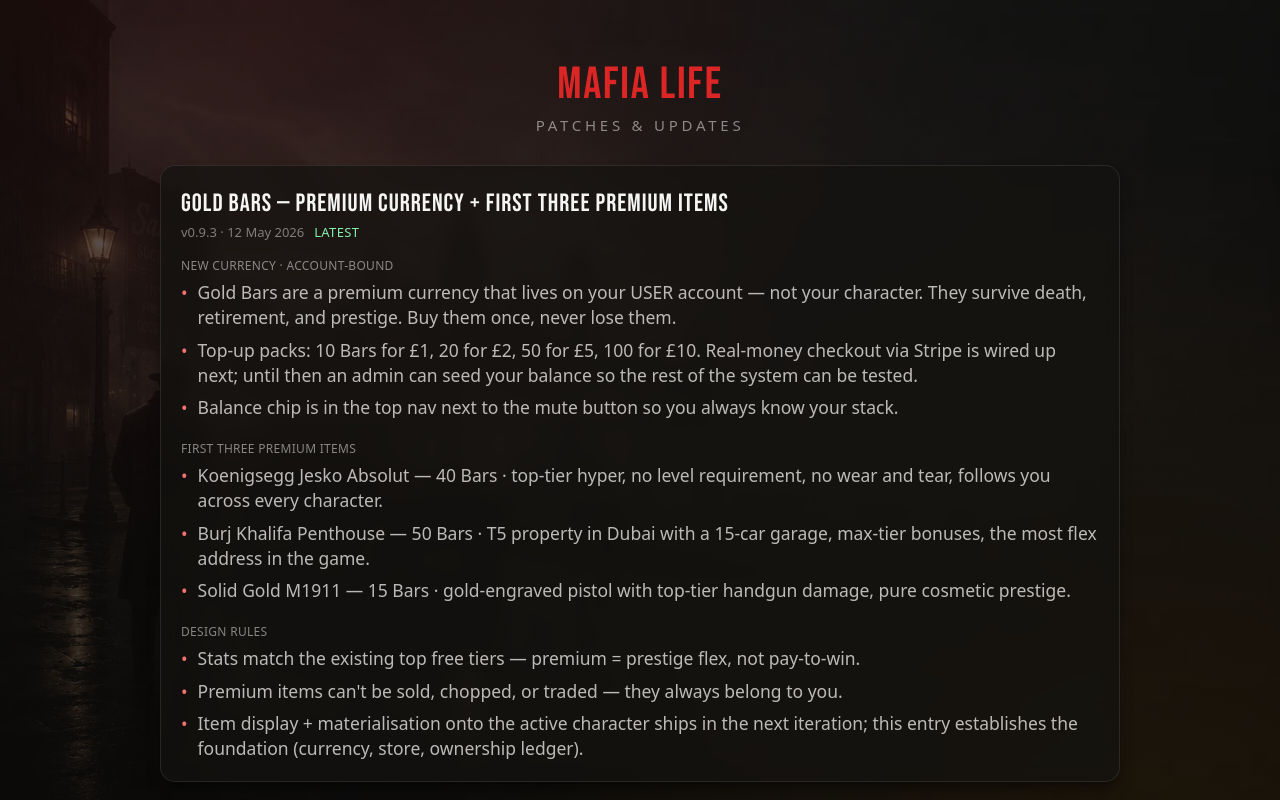
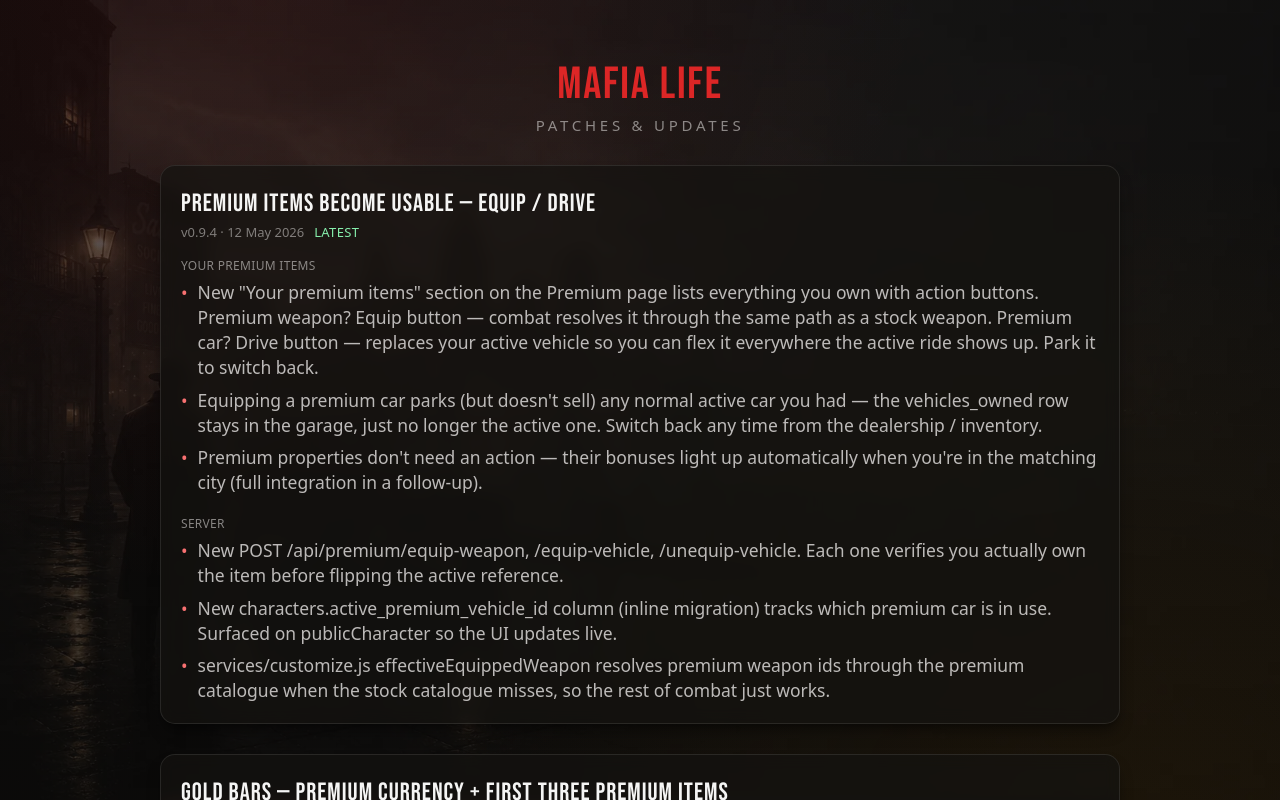
Before and after one commit to danielcampbellwhite/Game, a React (Vite) app in the folder client/: page /patches in a window 1280 px wide. Shown: the top 800 px of the page. Built offline with nearby package versions, Linux system fonts and the light colour scheme.

Commit message:
Patches: v0.9.4 — premium items become usable

```diff
--- a/client/src/data/patches.js
+++ b/client/src/data/patches.js
@@ -8,6 +8,29 @@
 // Add a new entry every time we ship a meaningful change to production.
 
 export const PATCHES = [
+  {
+    version: '0.9.4',
+    date: '2026-05-12',
+    title: 'Premium items become usable — Equip / Drive',
+    sections: [
+      {
+        heading: 'Your premium items',
+        notes: [
+          'New "Your premium items" section on the Premium page lists everything you own with action buttons. Premium weapon? Equip button — combat resolves it through the same path as a stock weapon. Premium car? Drive button — replaces your active vehicle so you can flex it everywhere the active ride shows up. Park it to switch back.',
+          'Equipping a premium car parks (but doesn\'t sell) any normal active car you had — the vehicles_owned row stays in the garage, just no longer the active one. Switch back any time from the dealership / inventory.',
+          'Premium properties don\'t need an action — their bonuses light up automatically when you\'re in the matching city (full integration in a follow-up).',
+        ],
+      },
+      {
+        heading: 'Server',
+        notes: [
+          'New POST /api/premium/equip-weapon, /equip-vehicle, /unequip-vehicle. Each one verifies you actually own the item before flipping the active reference.',
+          'New characters.active_premium_vehicle_id column (inline migration) tracks which premium car is in use. Surfaced on publicCharacter so the UI updates live.',
+          'services/customize.js effectiveEquippedWeapon resolves premium weapon ids through the premium catalogue when the stock catalogue misses, so the rest of combat just works.',
+        ],
+      },
+    ],
+  },
   {
     version: '0.9.3',
     date: '2026-05-12',
```
